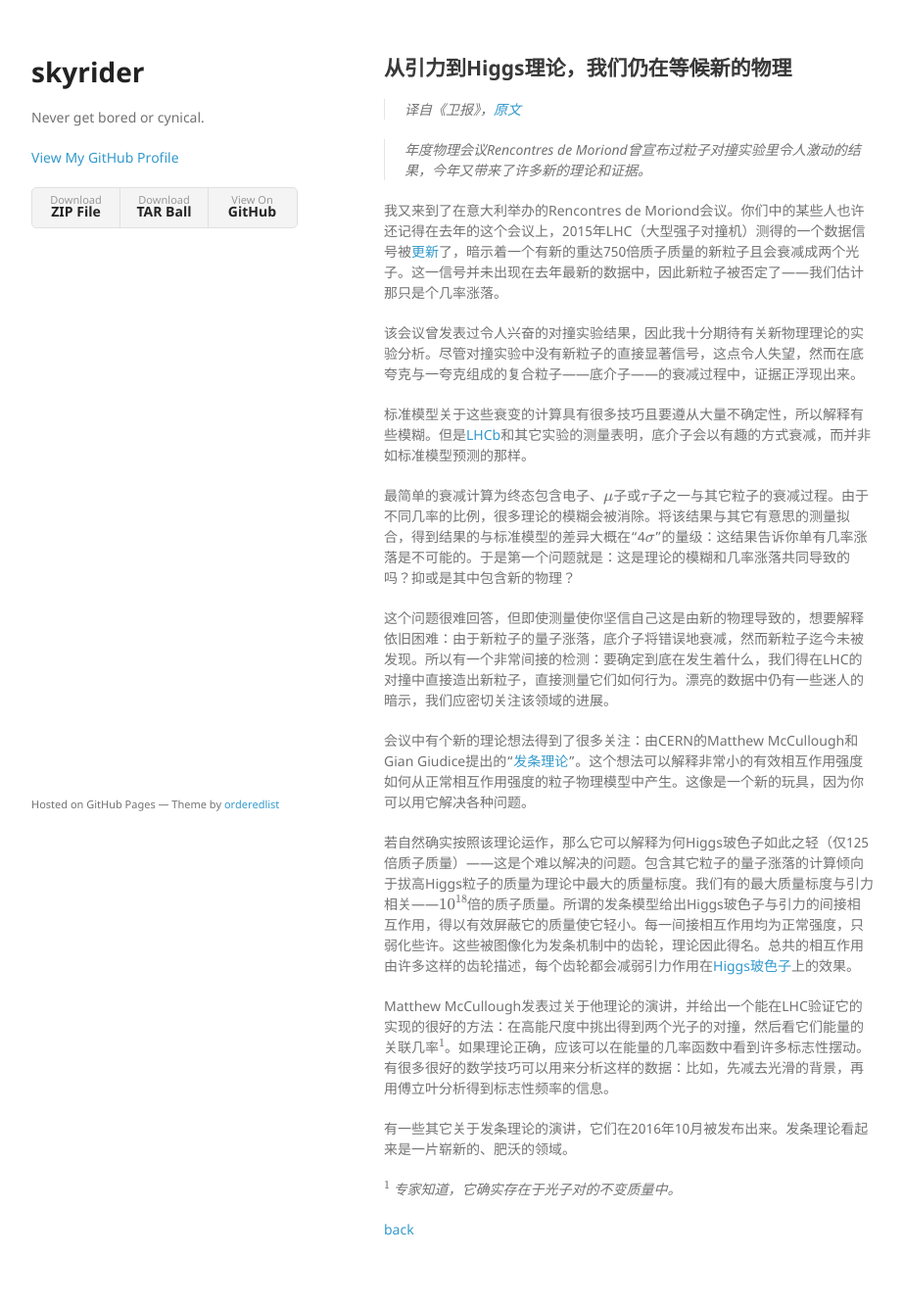
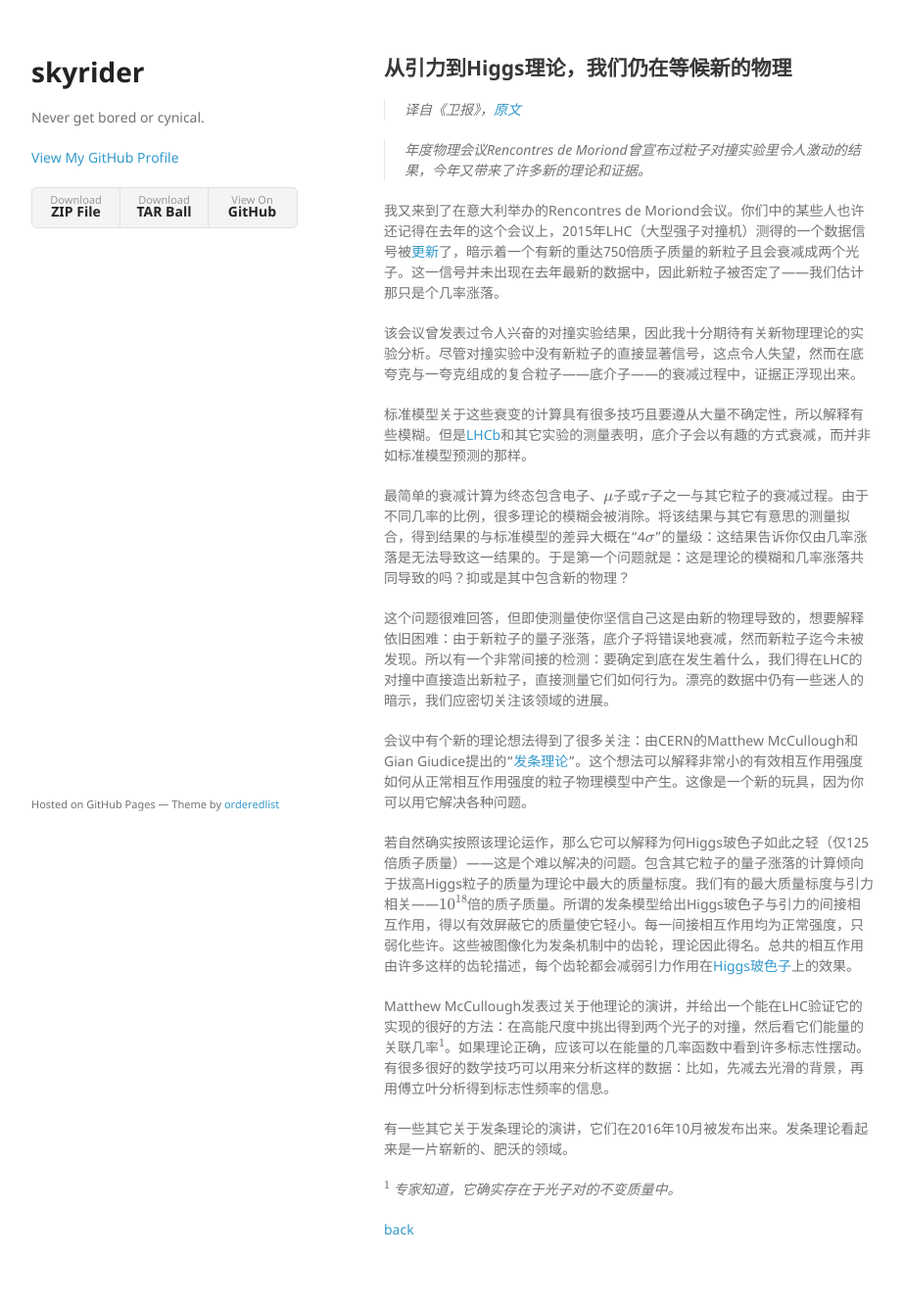
Before and after one commit to aladden/aladden.github.io, a Jekyll site: the page built from from-gravity-to-the-Higss-we’re-still-waiting-for-new-physics.md, in a window 1280 px wide. Shown: the whole page at 98% size, without its empty margins (178-1100 px from the left). Built offline with Jekyll 4.4.1, drawn with Linux system fonts in a browser that asks for light colours; formulas are drawn with MathJax 3.

Commit message:
Update from-gravity-to-the-Higss-we’re-still-waiting-for-new-physics.md

```diff
--- a/from-gravity-to-the-Higss-we’re-still-waiting-for-new-physics.md
+++ b/from-gravity-to-the-Higss-we’re-still-waiting-for-new-physics.md
@@ -15,7 +15,7 @@ layout: default
 
 标准模型关于这些衰变的计算具有很多技巧且要遵从大量不确定性，所以解释有些模糊。但是[LHCb][4]和其它实验的测量表明，底介子会以有趣的方式衰减，而并非如标准模型预测的那样。
 
-最简单的衰减计算为终态包含电子、$$\mu$$子或$$\tau$$子之一与其它粒子的衰减过程。由于不同几率的比例，很多理论的模糊会被消除。将该结果与其它有意思的测量拟合，得到结果的与标准模型的差异大概在“4$$\sigma$$”的量级：这结果告诉你单有几率涨落是不可能的。于是第一个问题就是：这是理论的模糊和几率涨落共同导致的吗？抑或是其中包含新的物理？
+最简单的衰减计算为终态包含电子、$$\mu$$子或$$\tau$$子之一与其它粒子的衰减过程。由于不同几率的比例，很多理论的模糊会被消除。将该结果与其它有意思的测量拟合，得到结果的与标准模型的差异大概在“4$$\sigma$$”的量级：这结果告诉你仅由几率涨落是无法导致这一结果的。于是第一个问题就是：这是理论的模糊和几率涨落共同导致的吗？抑或是其中包含新的物理？
 
 这个问题很难回答，但即使测量使你坚信自己这是由新的物理导致的，想要解释依旧困难：由于新粒子的量子涨落，底介子将错误地衰减，然而新粒子迄今未被发现。所以有一个非常间接的检测：要确定到底在发生着什么，我们得在LHC的对撞中直接造出新粒子，直接测量它们如何行为。漂亮的数据中仍有一些迷人的暗示，我们应密切关注该领域的进展。
 
```
